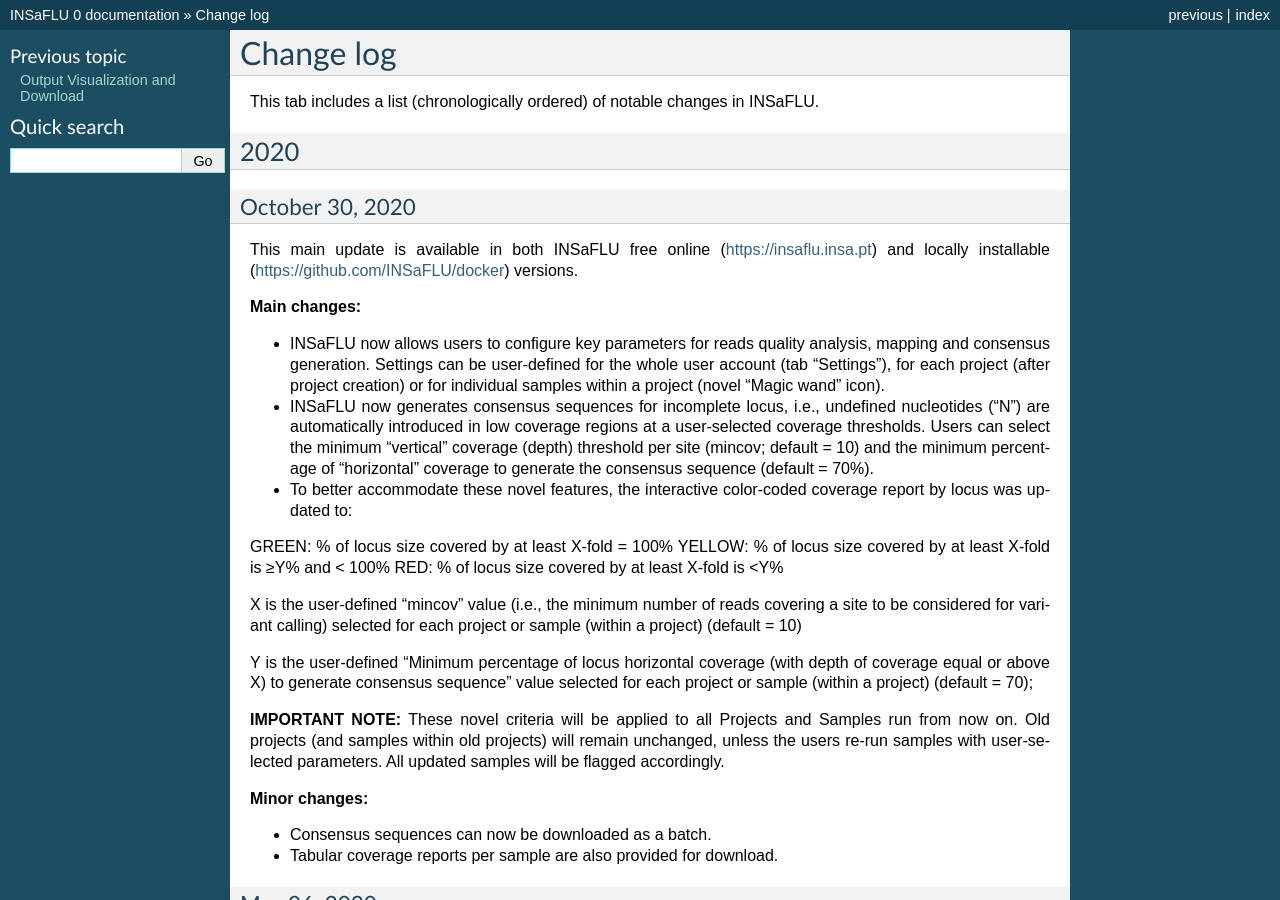
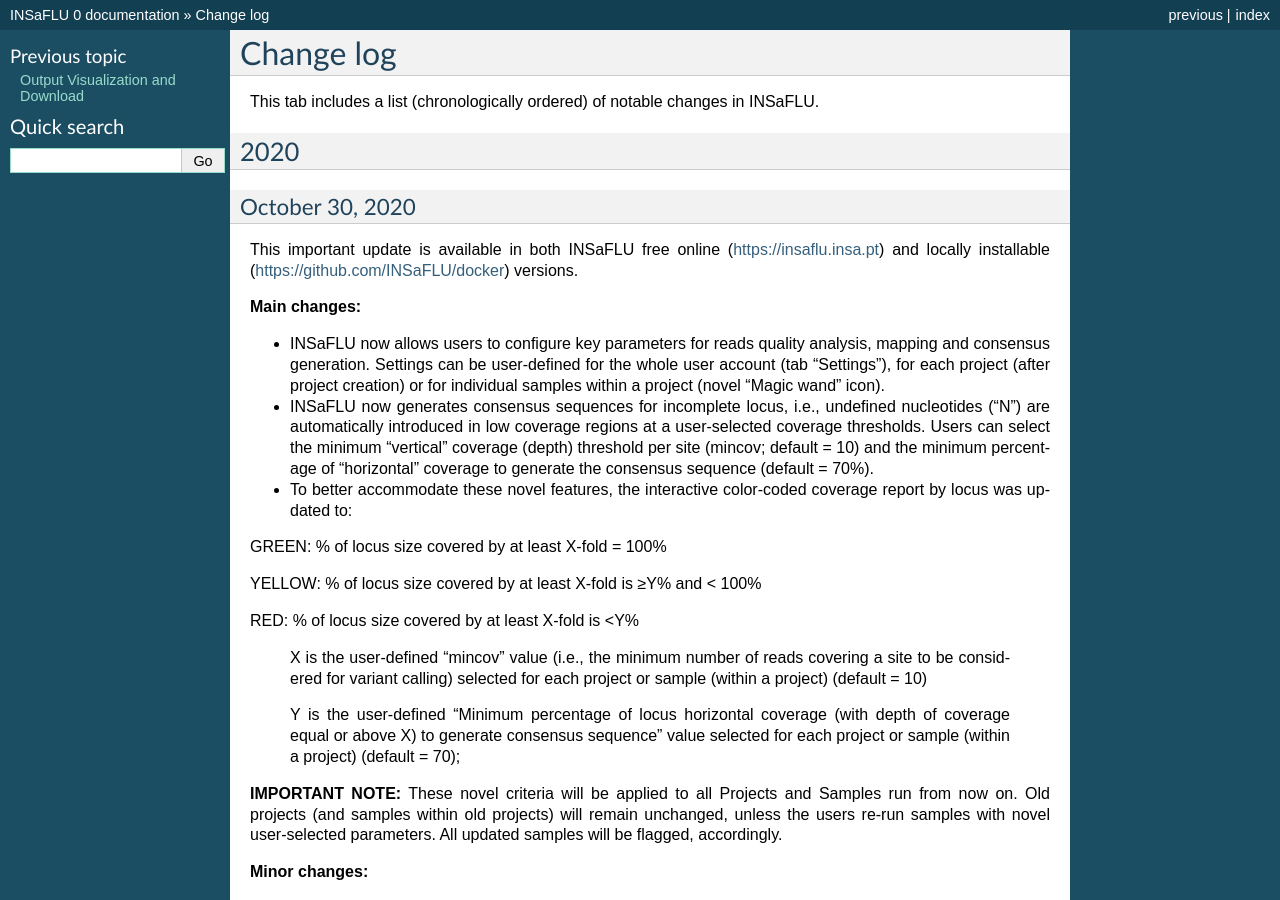
Before and after one commit to INSaFLU/insaflu_docs, a Sphinx documentation site: the page built from docs/change_log.rst, in a window 1280 px wide and 900 px high. Built offline with Sphinx 7.4.7, drawn with Linux system fonts in a browser that asks for light colours; formulas are drawn with MathJax 3.

Commit message:
Correct typos

```diff
--- a/docs/change_log.rst
+++ b/docs/change_log.rst
@@ -10,7 +10,7 @@
 October 30, 2020
 .......................
 
-This main update is available in both INSaFLU free online (https://insaflu.insa.pt) and locally installable (https://github.com/INSaFLU/docker) versions.
+This important update is available in both INSaFLU free online (https://insaflu.insa.pt) and locally installable (https://github.com/INSaFLU/docker) versions.
 
 **Main changes:**
 
@@ -21,14 +21,16 @@
 - To better accommodate these novel features, the interactive color-coded coverage report by locus was updated to:
 
 GREEN: % of locus size covered by at least X-fold = 100%
+
 YELLOW: % of locus size covered by at least X-fold is ≥Y% and < 100%
+
 RED: % of locus size covered by at least X-fold is <Y%
 
-X is the user-defined "mincov" value (i.e., the minimum number of reads covering a site to be considered for variant calling) selected for each project or sample (within a project) (default = 10)
+	X is the user-defined "mincov" value (i.e., the minimum number of reads covering a site to be considered for variant calling) selected for each project or sample (within a project) (default = 10)
 
-Y is the user-defined "Minimum percentage of locus horizontal coverage (with depth of coverage equal or above X) to generate consensus sequence" value selected for each project or sample (within a project) (default = 70);
+	Y is the user-defined "Minimum percentage of locus horizontal coverage (with depth of coverage equal or above X) to generate consensus sequence" value selected for each project or sample (within a project) (default = 70);
 
-**IMPORTANT NOTE:** These novel criteria will be applied to all Projects and Samples run from now on. Old projects (and samples within old projects) will remain unchanged, unless the users re-run samples with user-selected parameters. All updated samples will be flagged accordingly.
+**IMPORTANT NOTE:** These novel criteria will be applied to all Projects and Samples run from now on. Old projects (and samples within old projects) will remain unchanged, unless the users re-run samples with novel user-selected parameters. All updated samples will be flagged, accordingly.
 
 **Minor changes:**
 
```
